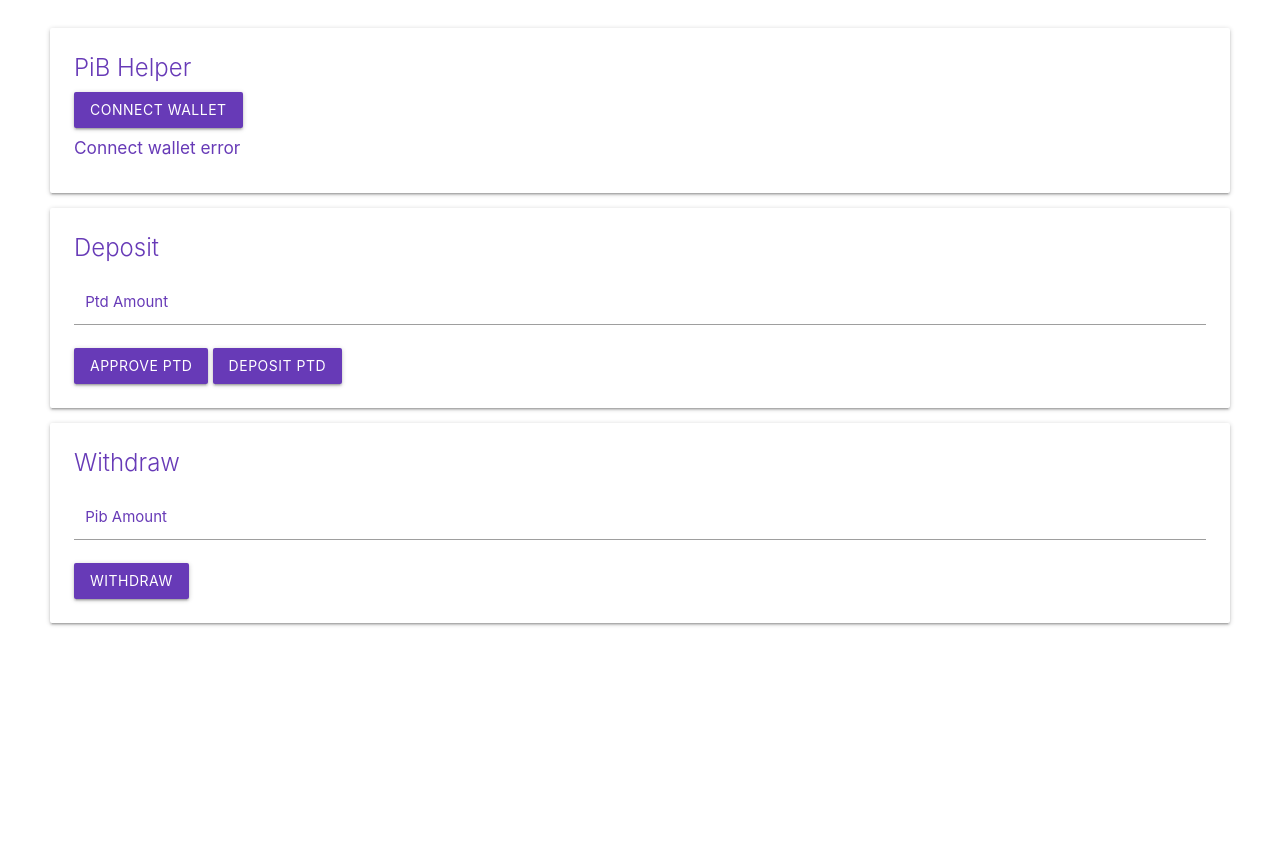
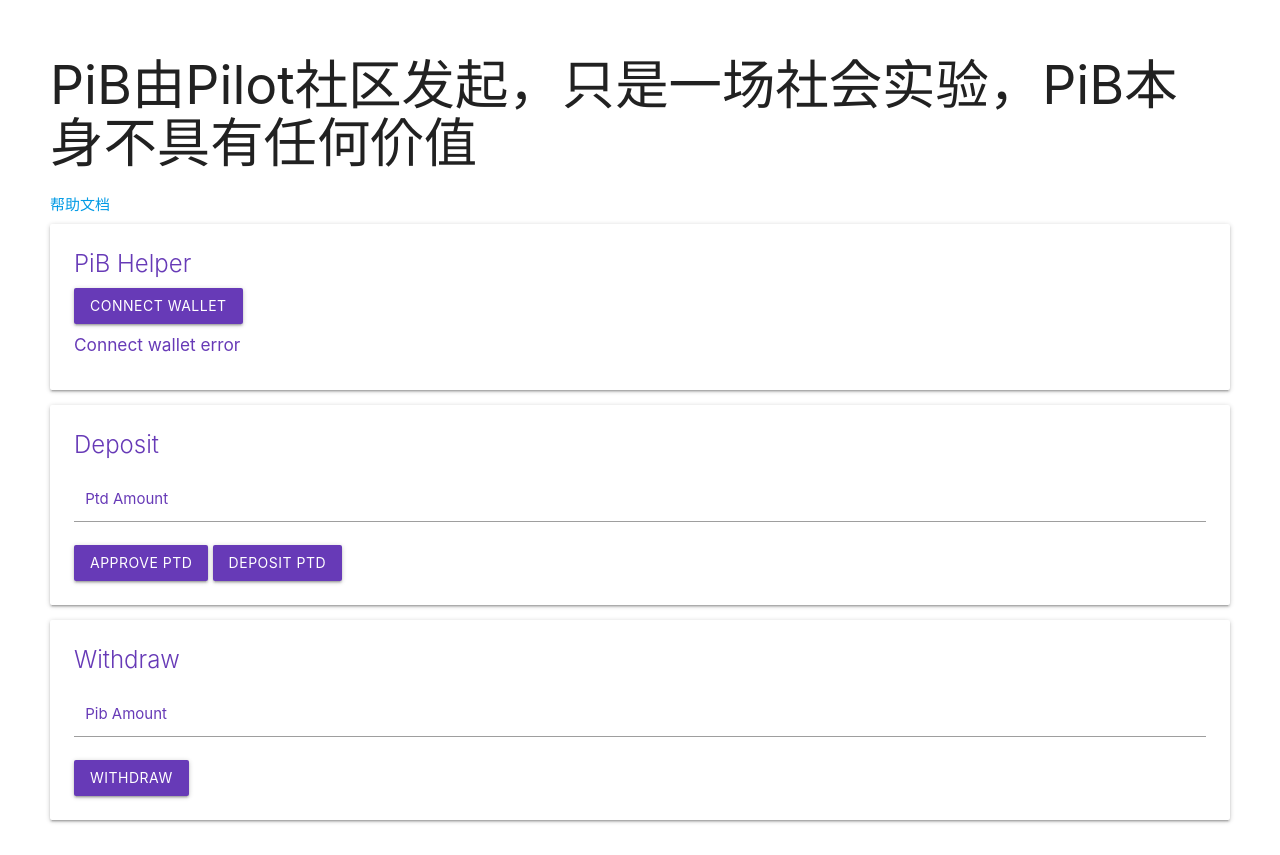
Before and after one commit to web3helpeme/web3helpeme.github.io, a plain HTML site: page index.html in a window 1280 px wide. Before the commit the page ends 800 px from the top, so only its background shows below. Drawn offline with nearby package versions, Linux system fonts and the light colour scheme.

Commit message:
Update index.html

```diff
--- a/index.html
+++ b/index.html
@@ -14,6 +14,9 @@
 </head>
 
 <body style="padding:20px 50px;">
+    <h2>PiB由Pilot社区发起，只是⼀场社会实验，PiB本身不具有任何价值</h2>
+    <a href="https://web3helpeme.github.io/readme.pdf" target="_blank">帮助文档</a>
+
     <div class="col s12 m7">
 
     <div class="card">
```
